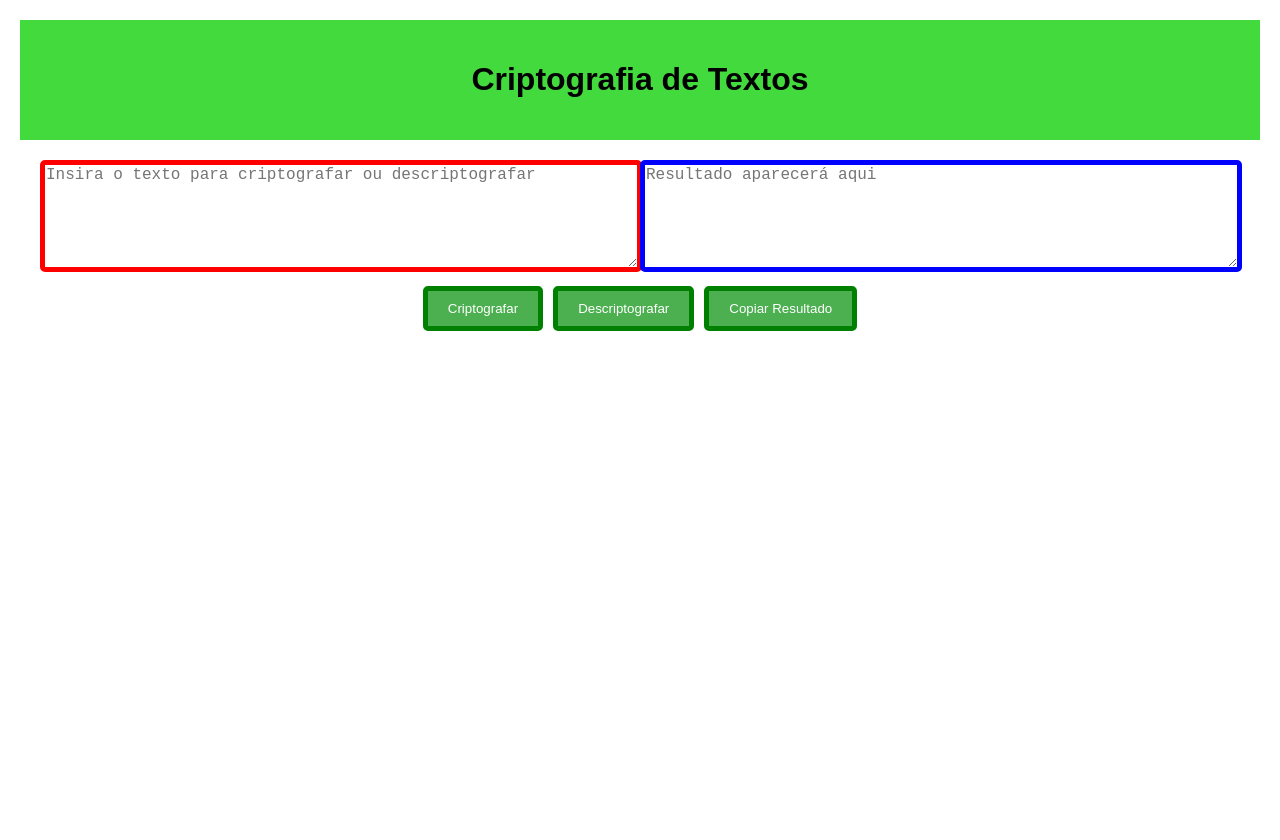
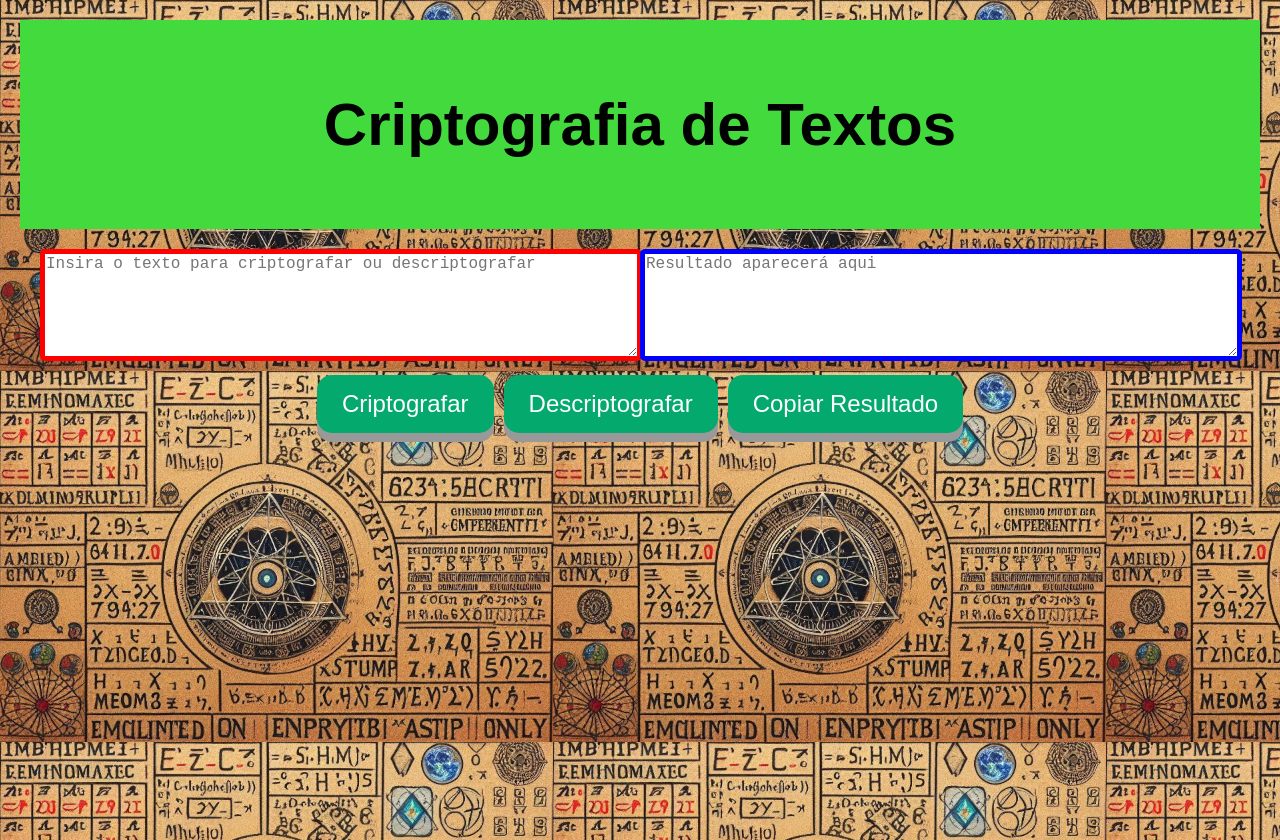
Before and after one commit to Anderson-AEC/encriptadordetexto, a plain HTML site: page index.html in a window 1280 px wide. Before the commit the page ends 800 px from the top, so only its background shows below. Drawn offline with Linux system fonts and the light colour scheme.

Commit message:
auteracoes

```diff
--- a/style.css
+++ b/style.css
@@ -1,12 +1,15 @@
 body {
+  background-image: url(img/imgFundo.png);
+    height: 100vh;
     font-family: Arial, sans-serif;
     margin: 20px;
   }
 
   header {
     background-color: #43da3e;
-    padding: 20px;
+    padding: 30px;
     text-align: center;
+    font-size: 30px;
   }
 
   main {
@@ -45,17 +48,28 @@ body {
   }
 
   button {
-    background-color: #4CAF50;
+    display: inline-block;
+    padding: 15px 25px;
+    font-size: 24px;
+    cursor: pointer;
+    text-align: center;
+    text-decoration: none;
+    outline: none;
     color: #fff;
-    padding: 10px 20px;
+    background-color: #04AA6D;
     border: none;
-    border-radius: 5px;
-    cursor: pointer;
-    border: 5px solid green;
+    border-radius: 15px;
+    box-shadow: 0 9px #999;
   }
 
   button:hover {
     background-color: #3e8e41;
+  }
+
+  button:active {
+    background-color: #3e8e41;
+    box-shadow: 0 5px #666;
+    transform: translateY(4px);
   }
 
   #resultado {
```
Also changed, not shown: index.html (+1 -0 lines), img/imgFundo.png (added).
